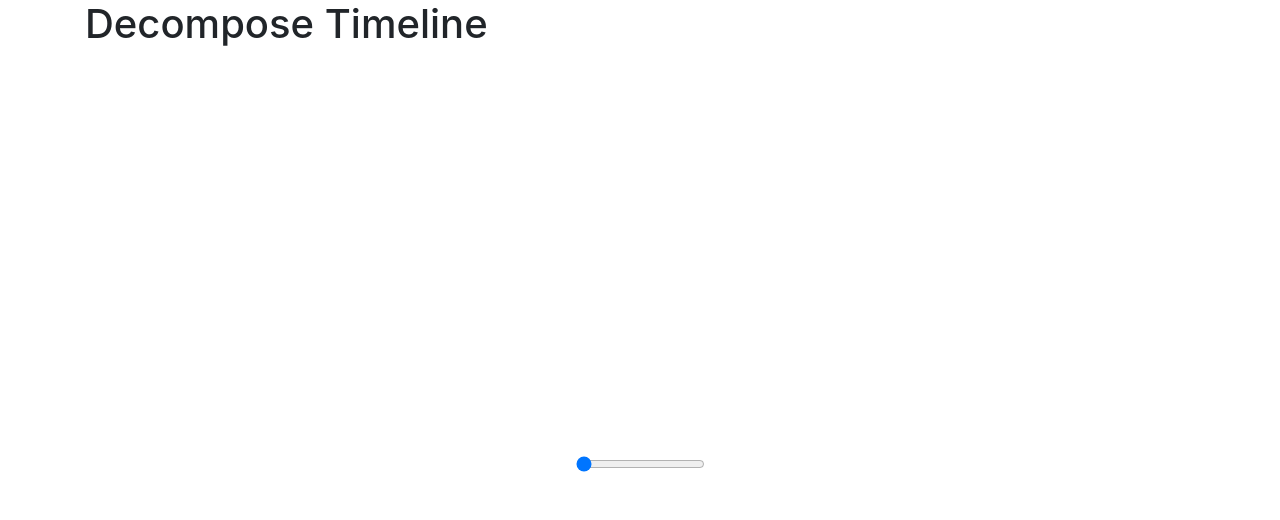
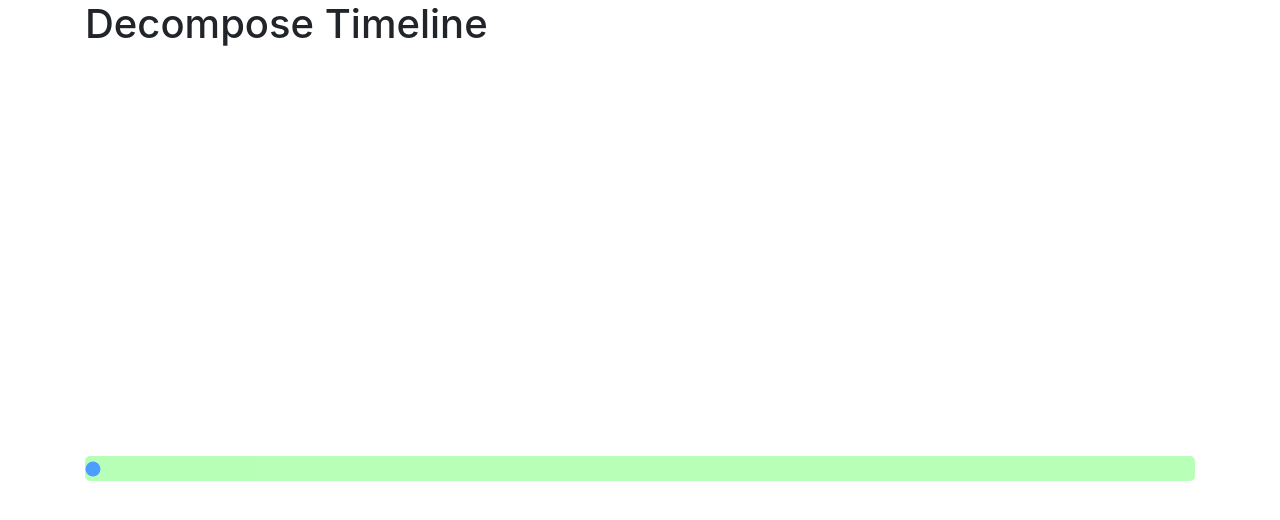
Before and after one commit to vijaygenius123/jquery_slider, a plain HTML site: page index.html in a window 1280 px wide. Drawn offline with nearby package versions, Linux system fonts and the light colour scheme.

Commit message:
Added Style To Slider

```diff
--- a/index.html
+++ b/index.html
@@ -30,16 +30,19 @@
         <div class="row content">
             <div class="col">
                 <i class="fa fa-leaf" aria-hidden="true" data-weeks="1"></i>
-                <i class="fa fa-battery-full" aria-hidden="true" data-weeks="2"></i>
-                <i class="fa fa-glass" aria-hidden="true" data-weeks="3"></i>
-                <i class="fa fa-archive" aria-hidden="true" data-weeks="4"></i>
+
+                <i class="fa fa-glass" aria-hidden="true" data-weeks="4"></i>
+                <i class="fa fa-archive" aria-hidden="true" data-weeks="3"></i>
+                <i class="fa fa-battery-full" aria-hidden="true" data-weeks="4"></i>
             </div>
         </div>
 
         <!-- Slider -->
         <div class="row">
             <div class="col">
-                <input type="range" min="0" max="4" value="0" id="slider">
+                <div class="slider-container">
+                    <input type="range" min="0" max="4" value="0" id="slider" class="slider">
+                </div>
             </div>
         </div>
 
@@ -63,10 +66,14 @@
 
             $('#slider').on('change', function (e) {
                 let weeks = e.target.value
+
                 $('i').filter(function () {
                     console.log()
                     return $(this).attr('data-weeks') <= weeks
-                }).css('display', 'block')
+                }).css({
+                    'display': 'block',
+                    'opacity': $(this).attr('data-weeks') / 4
+                })
 
                 $('i').filter(function () {
                     console.log()
--- a/styles.css
+++ b/styles.css
@@ -16,7 +16,25 @@
     color: #07f000;
 }
 
-.row .col input{
-    display:block;
-    margin: 0 auto;
+
+.slider-container {
+    width: 100%; /* Width of the outside container */
 }
+
+.slider {
+    -webkit-appearance: none;  /* Override default CSS styles */
+    appearance: none;
+    width: 100%; /* Full-width */
+    height: 25px; /* Specified height */
+    background: rgba(0,255,0,0.4); /* Grey background */
+    outline: none; /* Remove outline */
+    opacity: 0.7; /* Set transparency (for mouse-over effects on hover) */
+    -webkit-transition: .2s; /* 0.2 seconds transition on hover */
+    transition: opacity .2s;
+    border-radius: 5px;
+
+  }
+
+.slider:hover {
+    opacity: 1; /* Fully shown on mouse-over */
+}
```
